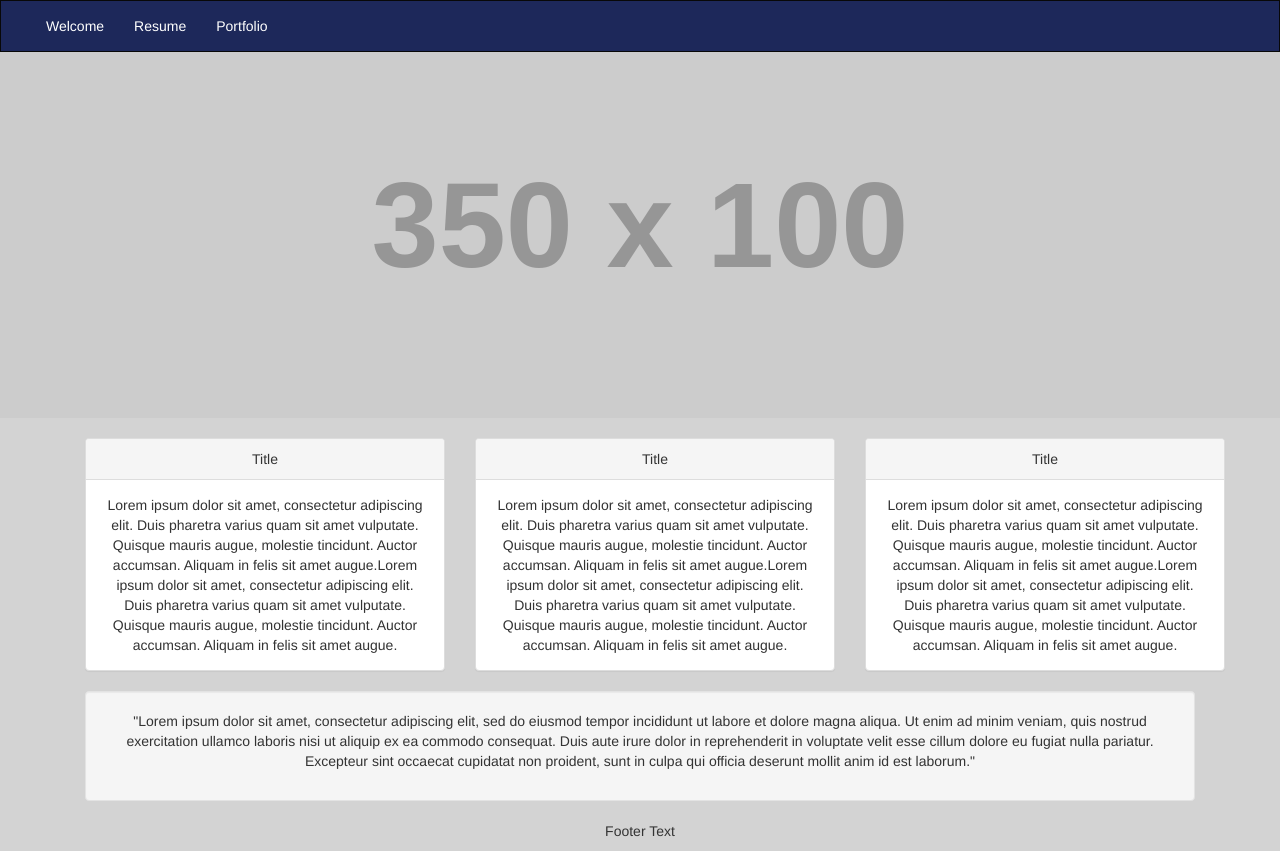
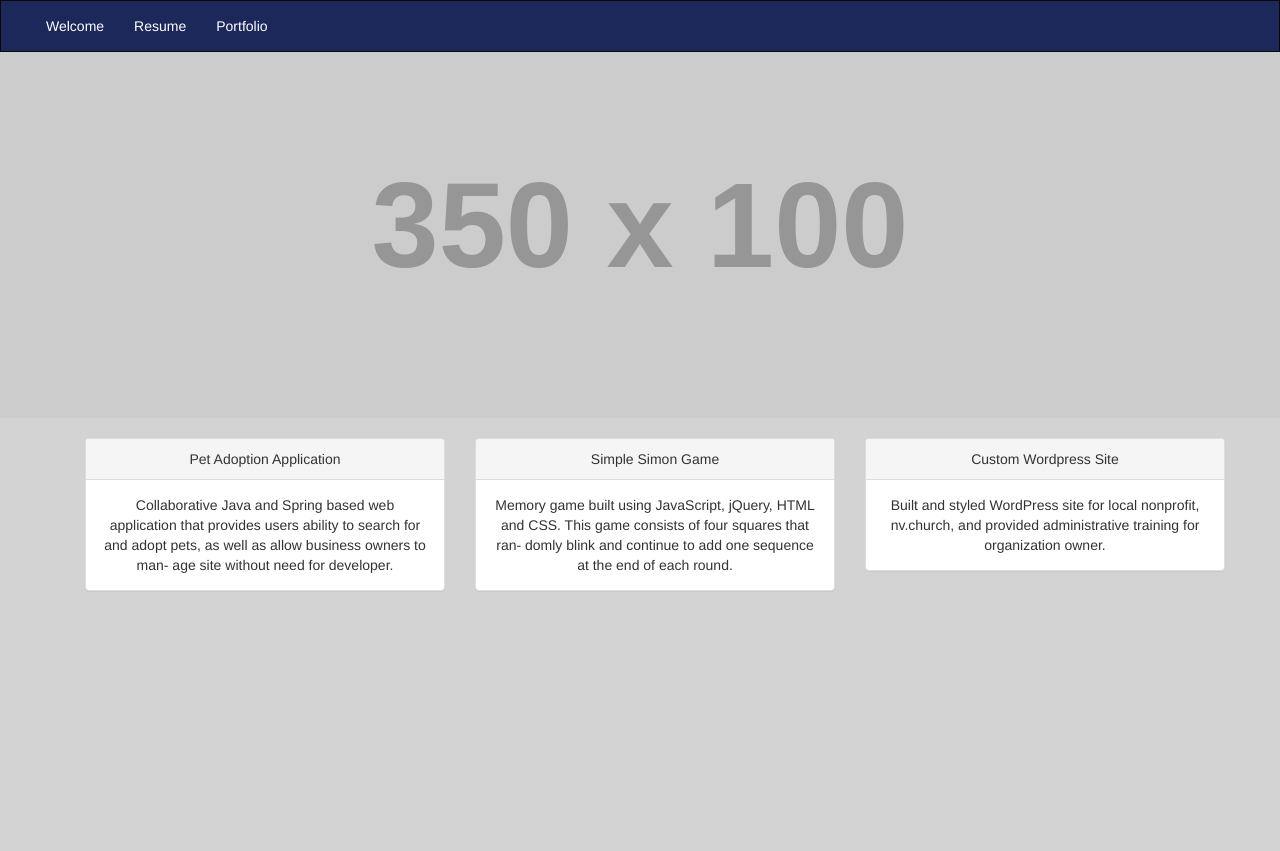
Before and after one commit to micahdisney/micahdisney.github.io, a plain HTML site: page portfolio.html in a window 1280 px wide. After the commit the page ends 800 px from the top, so only its background shows below. Drawn offline with nearby package versions, Linux system fonts and the light colour scheme; placeholder pictures from the web are drawn by us.

Commit message:
added a few project descriptions to portfolio page.

```diff
--- a/portfolio.html
+++ b/portfolio.html
@@ -42,53 +42,36 @@
                 <div class="row flex">
                     <div class="col-sm-4">
                         <div class="panel panel-default">
-                            <div class="panel-heading">Title</div>
+                            <div class="panel-heading">Pet Adoption Application</div>
                             <div class="panel-body">
-                                Lorem ipsum dolor sit amet, consectetur adipiscing elit. Duis pharetra varius quam sit amet vulputate.
-                                Quisque mauris augue, molestie tincidunt. Auctor accumsan. Aliquam in felis sit amet augue.Lorem ipsum dolor sit amet, consectetur adipiscing elit. Duis pharetra varius quam sit amet vulputate.
-                                Quisque mauris augue, molestie tincidunt. Auctor accumsan. Aliquam in felis sit amet augue.
+                                Collaborative Java and Spring based web application that provides users ability to
+                                search for and adopt pets, as well as allow business owners to man- age site without
+                                need for developer.
                             </div>
                         </div>
                     </div><!--/col-->
                     <div class="col-sm-4">
                         <div class="panel panel-default">
-                            <div class="panel-heading">Title</div>
+                            <div class="panel-heading">Simple Simon Game</div>
                             <div class="panel-body">
-                                Lorem ipsum dolor sit amet, consectetur adipiscing elit. Duis pharetra varius quam sit amet vulputate.
-                                Quisque mauris augue, molestie tincidunt. Auctor accumsan. Aliquam in felis sit amet augue.Lorem ipsum dolor sit amet, consectetur adipiscing elit. Duis pharetra varius quam sit amet vulputate.
-                                Quisque mauris augue, molestie tincidunt. Auctor accumsan. Aliquam in felis sit amet augue.
+                                Memory game built using JavaScript, jQuery, HTML and CSS. This game consists of four
+                                squares that ran- domly blink and continue
+                                to add one sequence at the end of each round.
                             </div>
                         </div>
                     </div><!--/col-->
                     <div class="col-sm-4">
                         <div class="panel panel-default">
-                            <div class="panel-heading">Title</div>
+                            <div class="panel-heading">Custom Wordpress Site</div>
                             <div class="panel-body">
-                                Lorem ipsum dolor sit amet, consectetur adipiscing elit. Duis pharetra varius quam sit amet vulputate.
-                                Quisque mauris augue, molestie tincidunt. Auctor accumsan. Aliquam in felis sit amet augue.Lorem ipsum dolor sit amet, consectetur adipiscing elit. Duis pharetra varius quam sit amet vulputate.
-                                Quisque mauris augue, molestie tincidunt. Auctor accumsan. Aliquam in felis sit amet augue.
+                                Built and styled WordPress site for local nonprofit, nv.church, and provided
+                                administrative training for organization owner.
                             </div>
                         </div>
                     </div><!--/col-->
                 </div>
             </div>
-            <div class="col-sm-12">
-                <div class="well">
-                    <p>"Lorem ipsum dolor sit amet, consectetur adipiscing elit, sed do eiusmod tempor incididunt ut
-                        labore et dolore magna aliqua. Ut enim ad minim veniam, quis nostrud exercitation ullamco
-                        laboris nisi ut aliquip ex ea commodo consequat. Duis aute irure dolor in reprehenderit in
-                        voluptate velit esse cillum dolore eu fugiat nulla pariatur. Excepteur sint occaecat cupidatat
-                        non proident, sunt in culpa qui officia deserunt mollit anim id est laborum."</p>
-                </div>
-            </div>
         </div>
-
-        <br>
-
-        <footer class="container-fluid text-center">
-            <p>Footer Text</p>
-        </footer>
-
 
         <script
                 src="https://code.jquery.com/jquery-3.2.1.min.js"
```
